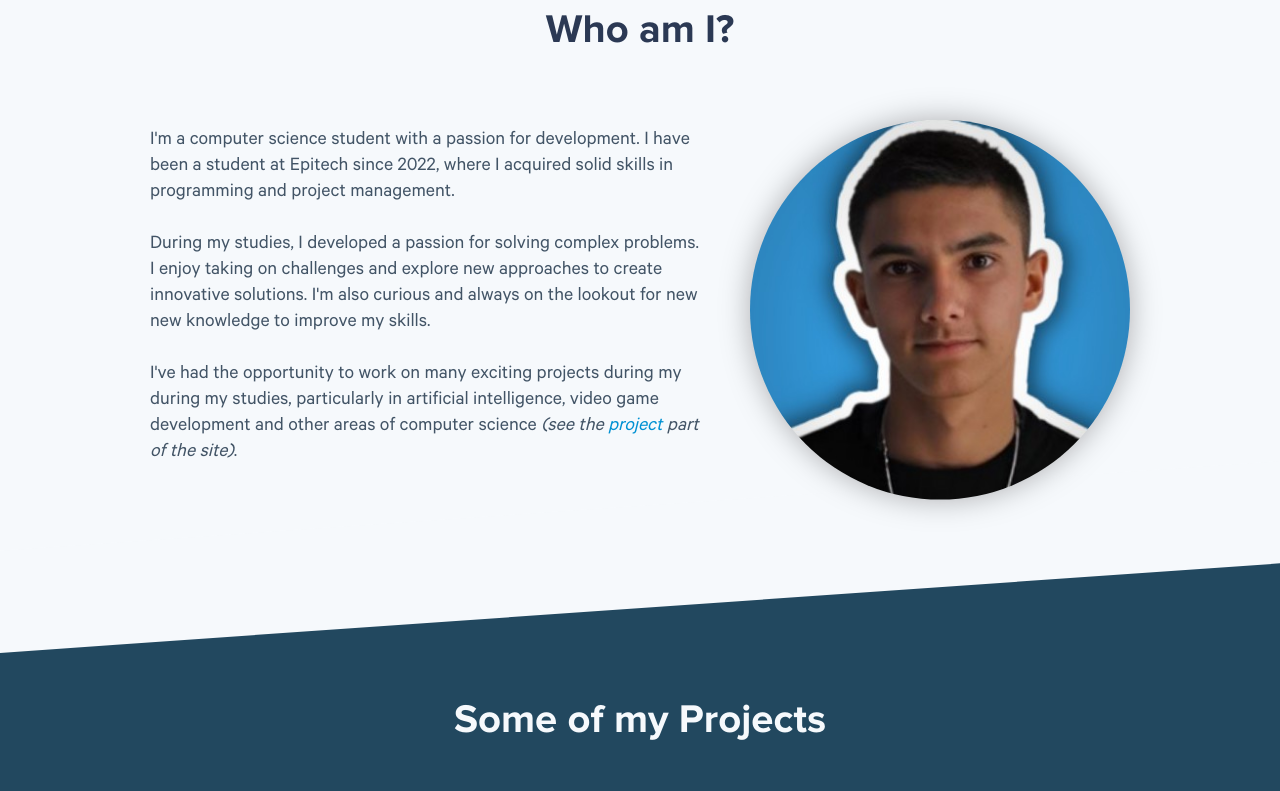
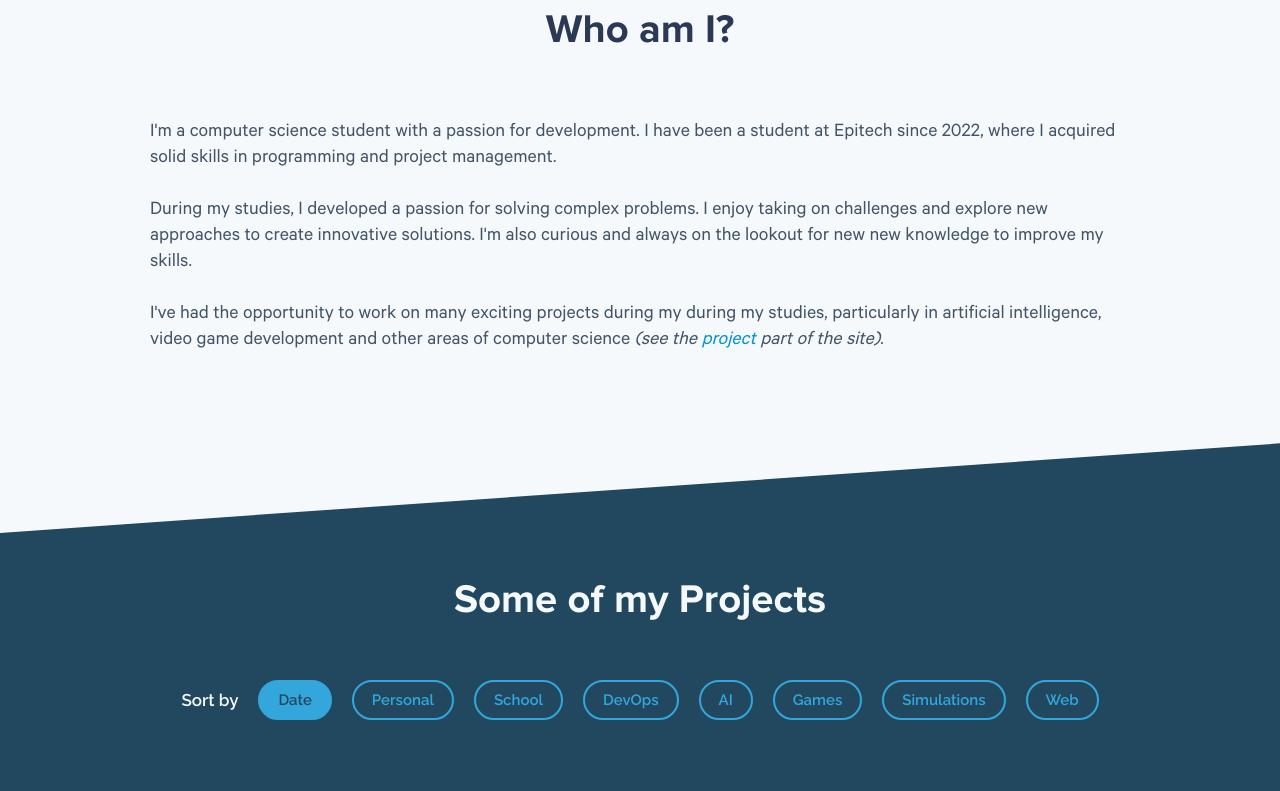
Before and after one commit to TheoEwzZer/theoewzzer.github.io, a React (Create React App) app: page / in a window 1280 px wide. Shown: the part 880-1671 px from the top of the page. Built offline with nearby package versions, Linux system fonts and the light colour scheme.

Commit message:
chore: remove photo section from About component and associated styles

```diff
--- a/src/about.tsx
+++ b/src/about.tsx
@@ -70,15 +70,6 @@ export default function About(): React.ReactElement {
               . <br />
               <br />
             </p>
-            <div className="photo">
-              <img
-                className="in_animation"
-                src="photo.jpg"
-                alt="Me"
-                width="760px"
-                height="760px"
-              />
-            </div>
           </div>
         </div>
       </section>
--- a/src/css/about.css
+++ b/src/css/about.css
@@ -53,16 +53,6 @@
   filter: drop-shadow(0px 0px 15px rgba(0, 0, 0, 0.3));
 }
 
-#about_section .photo img {
-  width: clamp(250px, 35vw, 380px);
-  height: clamp(250px, 35vw, 380px);
-  -webkit-clip-path: circle(0%);
-  clip-path: circle(0%);
-  opacity: 1;
-  transform: translateY(0px);
-  transition: clip-path 1s ease-in-out, -webkit-clip-path 1s ease-in-out;
-}
-
 #about_section .link {
   color: var(--blue);
 }
```
Also changed, not shown: public/photo.jpg (deleted).
